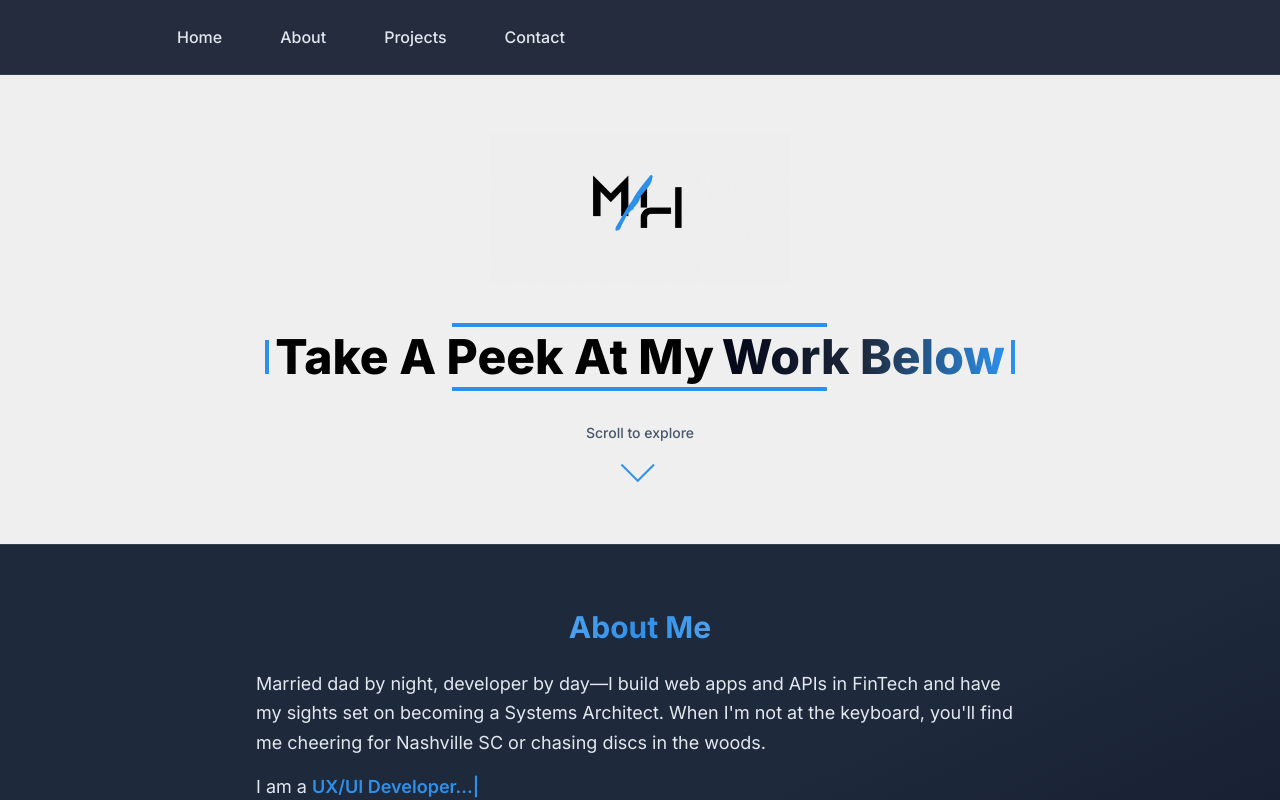
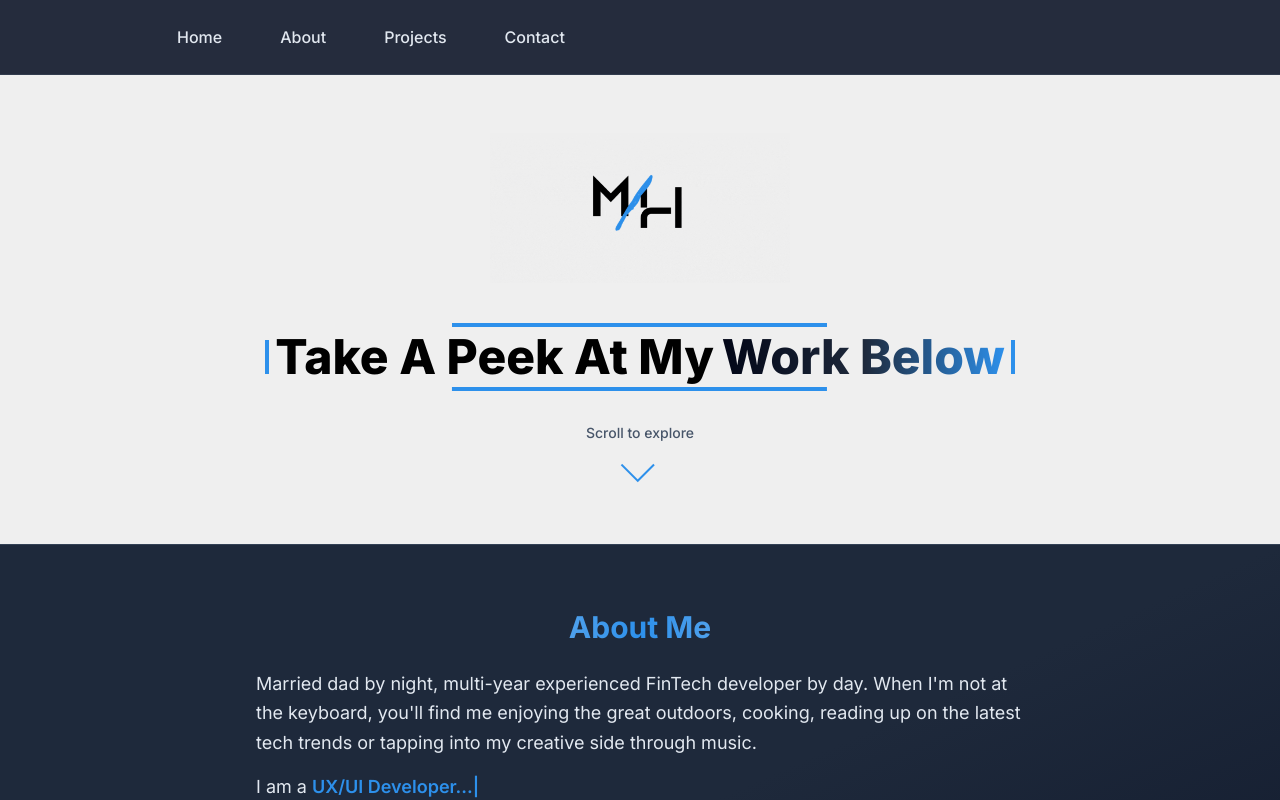
Before and after one commit to mjh1985codeman/portfolio, a Next.js app: page / in a window 1280 px wide. Shown: the top 800 px of the page. Built offline with nearby package versions, Linux system fonts and the light colour scheme.

Commit message:
just an update to the about me section

```diff
--- a/app/components/AboutSection.jsx
+++ b/app/components/AboutSection.jsx
@@ -21,7 +21,7 @@ const AboutSection = () => {
           About Me
         </h2>
         <p className="text-slate-200 text-lg leading-relaxed">
-          Married dad by night, developer by day—I build web apps and APIs in FinTech and have my sights set on becoming a Systems Architect. When I&apos;m not at the keyboard, you&apos;ll find me cheering for Nashville SC or chasing discs in the woods.
+          Married dad by night, multi-year experienced FinTech developer by day. When I'm not at the keyboard, you'll find me enjoying the great outdoors, cooking, reading up on the latest tech trends or tapping into my creative side through music.
         </p>
         <div className="mt-4 mb-6" style={{ minHeight: '2.5em' }} aria-live="polite">
           <span className="text-slate-200 text-base sm:text-lg">I am a </span>
```
